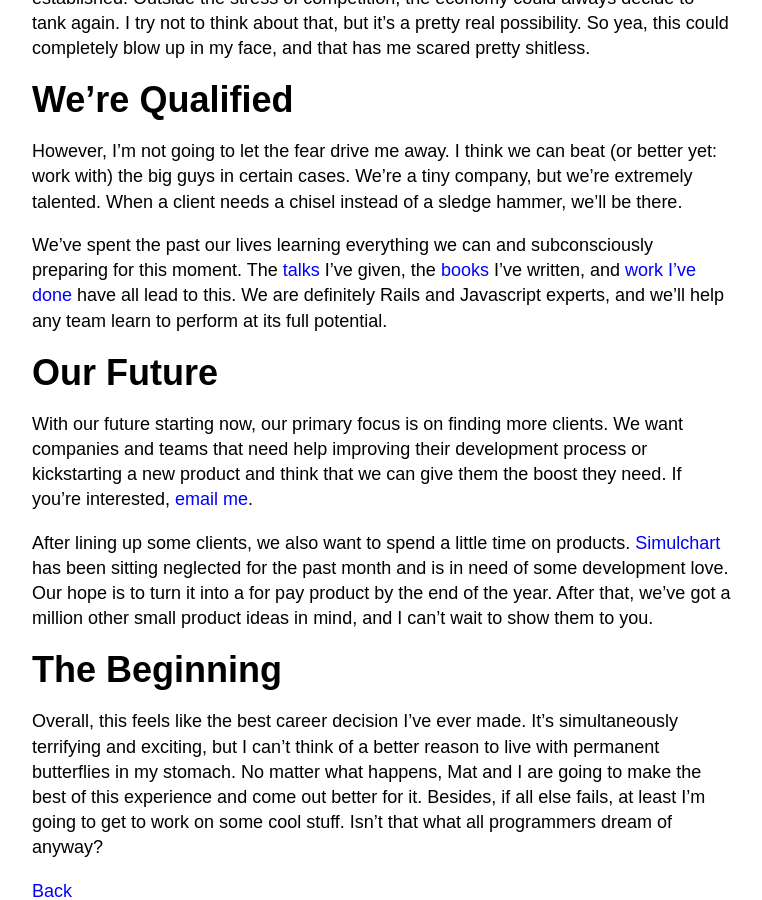
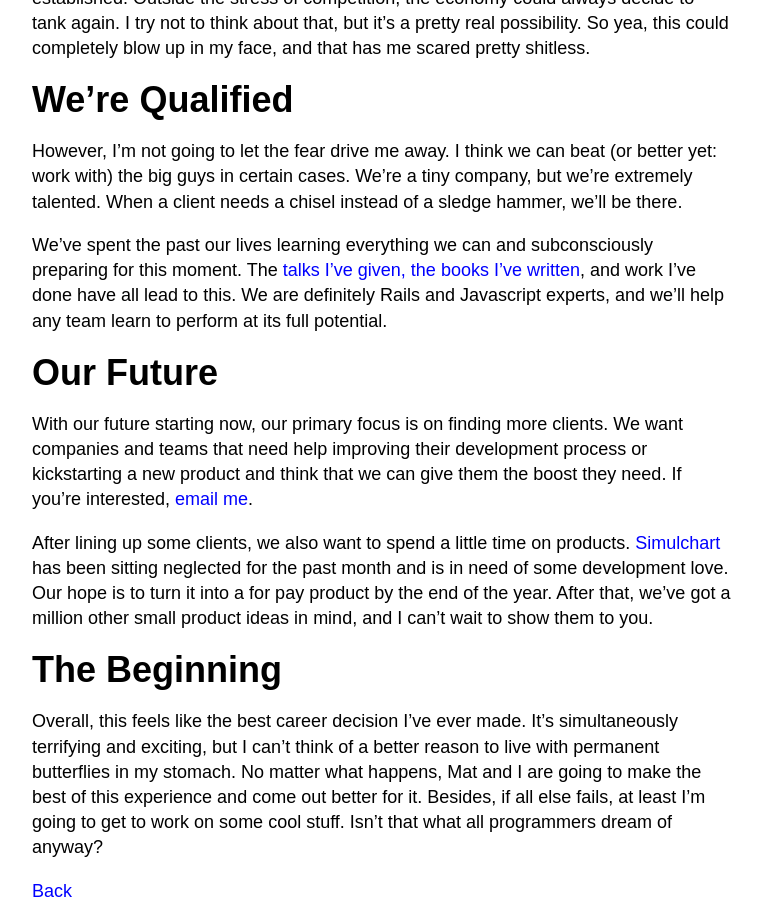
Before and after one commit to trotter/trotter.github.com, a Jekyll site: the page built from _posts/2010-09-26-mashion.markdown, in a window 1280 px wide and 900 px high, scrolled down 861 px. Shown: the whole window, without its empty margins (258-1020 px from the left). Built offline with Jekyll 4.4.1, drawn with Linux system fonts in a browser that asks for light colours; comment, search, counter and statistics services are not loaded; part of the change alters nothing that is shown.

```diff
--- a/_posts/2010-09-26-mashion.markdown
+++ b/_posts/2010-09-26-mashion.markdown
@@ -40,7 +40,7 @@ Starting a company is completely terrifying. We've lined up a few weeks of work
 now, but I'm still afraid that the pipeline will dry up on a moment's notice.
 We're currently a small fish in a giant pond, where a
 [number](http://pivotallabs.com/) of [successful](http://hashrocket.com)
-[companies](thoughtbot.com) are already established. Outside the stress of
+[companies](http://thoughtbot.com) are already established. Outside the stress of
 competition, the economy could always decide to tank again. I try not to think
 about that, but it's a pretty real possibility. So yea, this could completely
 blow up in my face, and that has me scared pretty shitless.
@@ -53,8 +53,8 @@ we're extremely talented. When a client needs a chisel instead of a sledge
 hammer, we'll be there.
 
 We've spent the past our lives learning everything we can and subconsciously
-preparing for this moment. The [talks](/talks) I've given, the [books](/books)
-I've written, and [work I've done](/work) have all lead to this. We are
+preparing for this moment. The [talks I've given, the books
+I've written](/), and work I've done have all lead to this. We are
 definitely Rails and Javascript experts, and we'll help any team learn to
 perform at its full potential.
 
@@ -63,7 +63,7 @@ perform at its full potential.
 With our future starting now, our primary focus is on finding more clients.  We
 want companies and teams that need help improving their development process or
 kickstarting a new product and think that we can give them the boost they need.
-If you're interested, [email me](mailto://trotter@mashion.net).
+If you're interested, [email me](mailto:trotter@mashion.net).
 
 After lining up some clients, we also want to spend a little time on products.
 [Simulchart](http://simulchart.com) has been sitting neglected for the past
```
